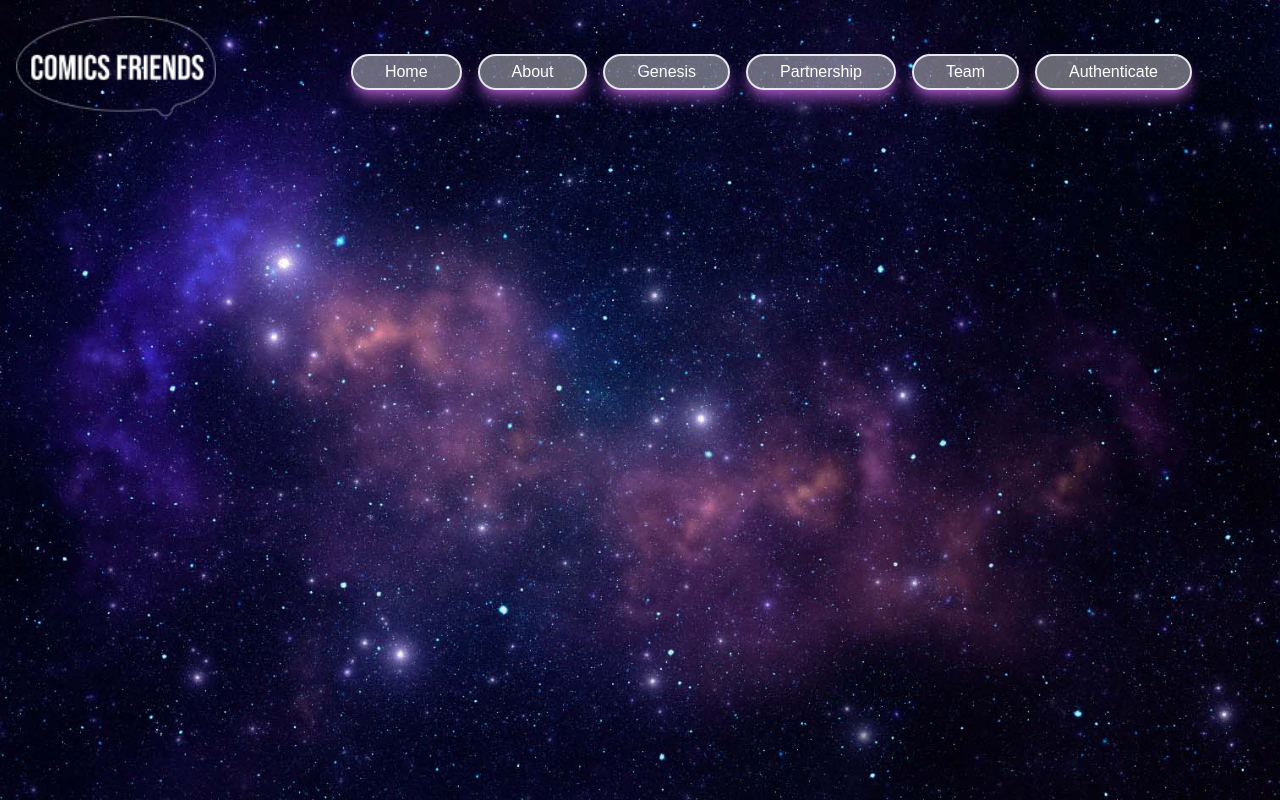
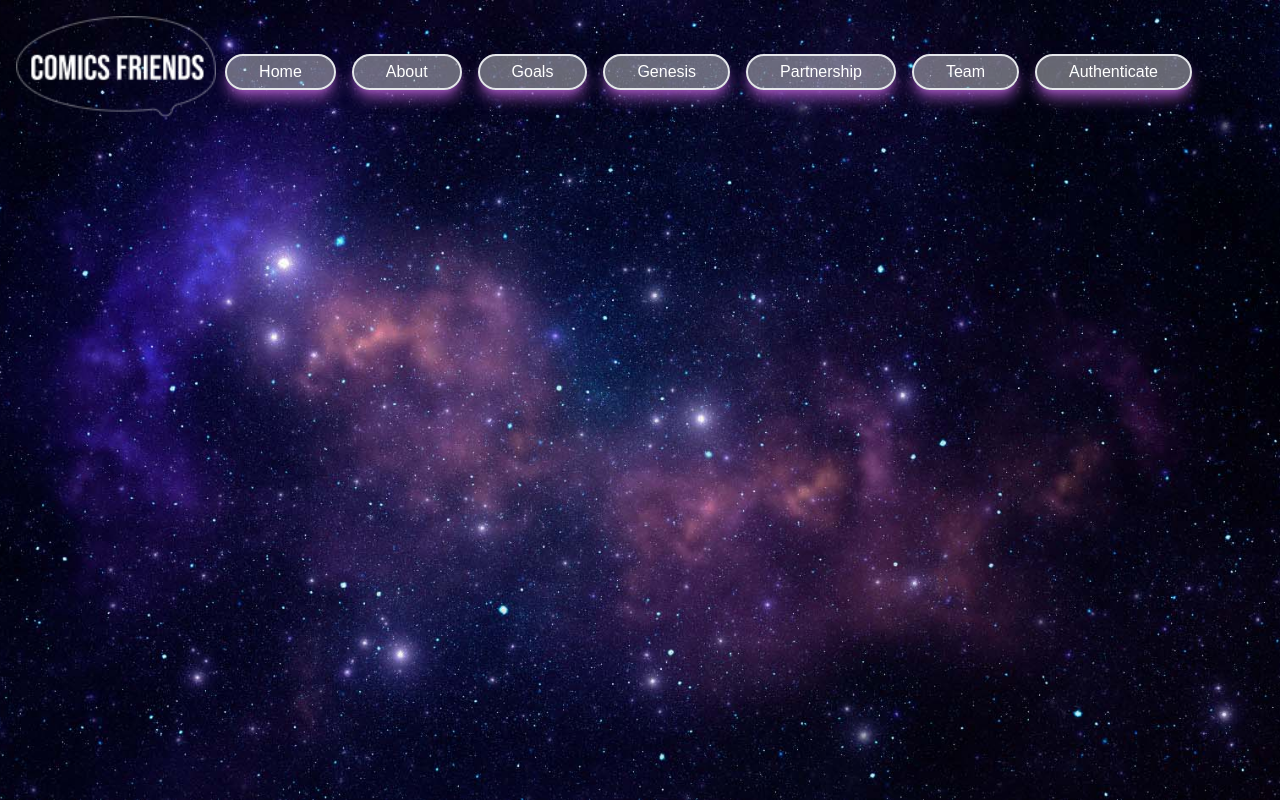
Before and after one commit to bastien-vdb/comicsfriendshome_next, a Next.js app: page /components/AppBar/AppBarMainMenu in a window 1280 px wide. Built offline with nearby package versions, Linux system fonts and the light colour scheme; what @thirdweb-dev/react would draw is missing.

Commit message:
fixing:background, adding of pages:Terms & Conditions, Privacy & Policy7

```diff
--- a/pages/components/AppBar/AppBarMainMenu.js
+++ b/pages/components/AppBar/AppBarMainMenu.js
@@ -8,7 +8,7 @@ const NavigationBar = () => {
     const pages = [
         { name: 'Home', link: '/' },
         { name: 'About', link: '/components/AboutComicsFriends/AboutComicsFriends' },
-        // { name: 'Goals', link: '/components/Goals/Goals' },
+        { name: 'Goals', link: '/components/Goals/Goals' },
         { name: 'Genesis', link: '/components/Genesis/Genesis' },
         { name: 'Partnership', link: '/#anchor_Partnership' },
         { name: 'Team', link: '/#anchor_Team' },
--- a/pages/components/Goals/GoalsAccordions.js
+++ b/pages/components/Goals/GoalsAccordions.js
@@ -3,7 +3,7 @@ import ButtonCloseAccordion from '../reusable/ButtonCloseAccordion';
 import ButtonOpenAccordion from '../reusable/ButtonOpenAccordion';
 import Image from 'next/image';
 
-function GoalsAccordions({ GoalsContent }) {
+function GoalsAccordions({ GoalsContent = {} }) {
     const [accordionIsOpen1, setAccordionIsOpen] = useState(false);
 
     const handleAccordion = () => {
@@ -15,7 +15,6 @@ function GoalsAccordions({ GoalsContent }) {
             <div className='flex flex-col justify-between items-center p-4 gap-4 md:flex-row' onClick={handleAccordion}>
                 <div className='flex flex-col items-center justify-between md:flex-row' style={{ display: accordionIsOpen1 ? 'none' : 'flex' }}>
                     <Image width={GoalsContent.width} height={GoalsContent.height} className='paw1' alt={GoalsContent.source} src={GoalsContent.source} />
-                    <img alt={GoalsContent.source} src={GoalsContent ? GoalsContent.source : '/logo.png'} />
                     <div className='md:w-1/2'>
                         {GoalsContent.p1}
                     </div>
```
